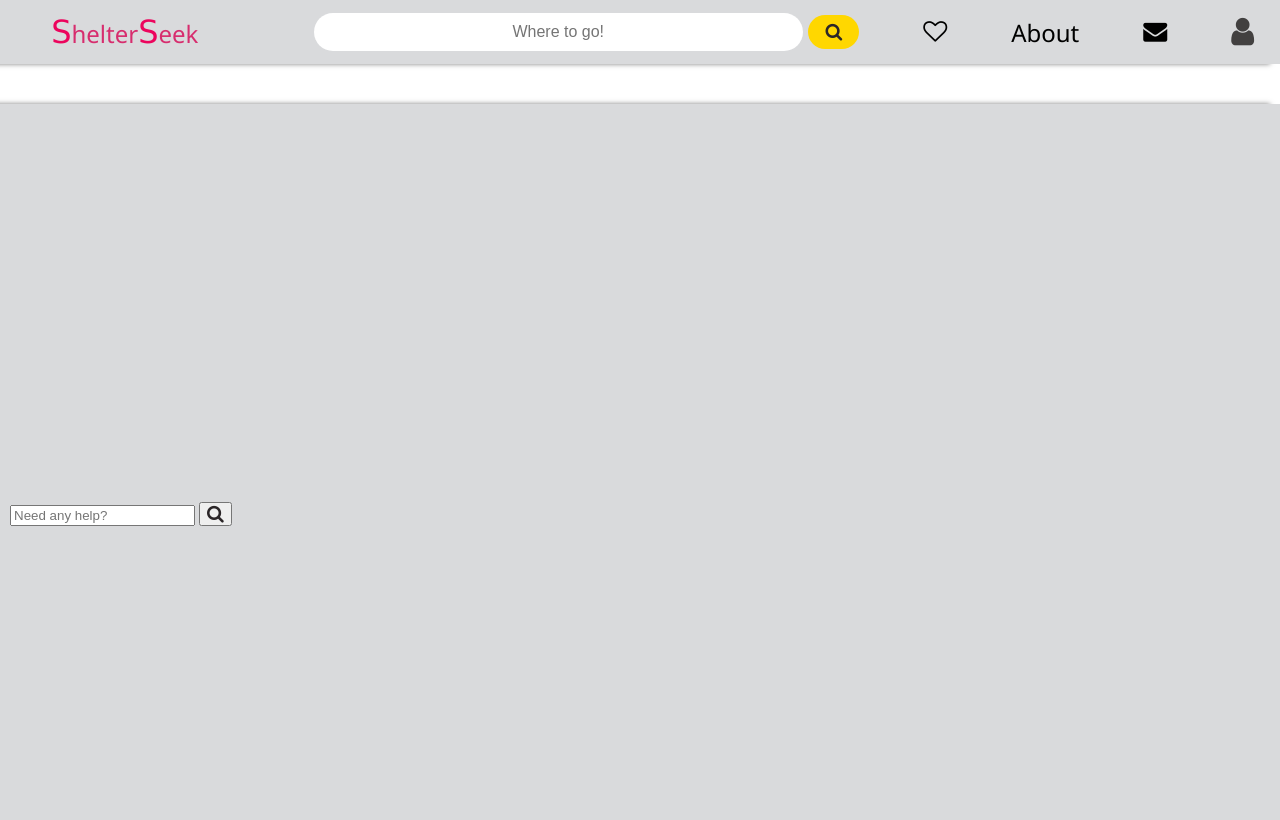
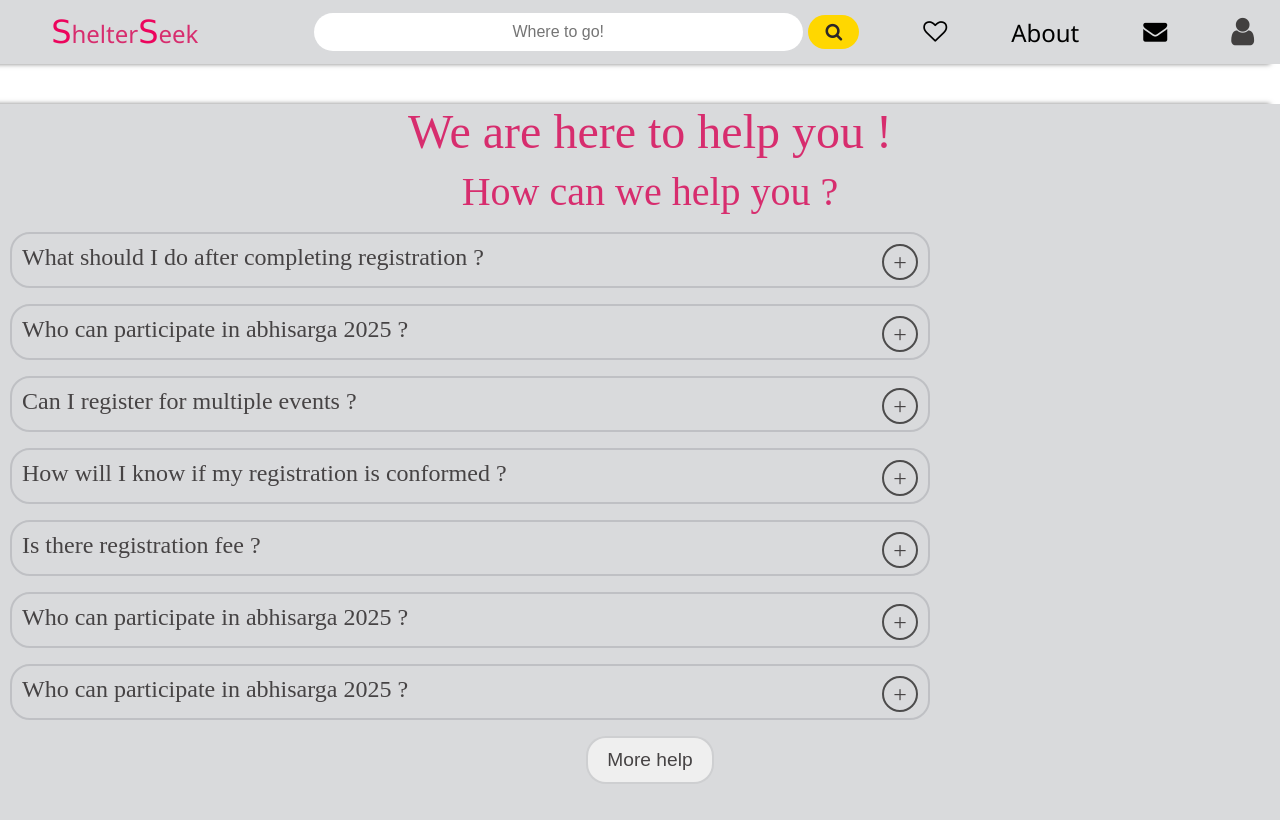
Before and after one commit to Jaswanth-m25/Help-page, a plain HTML site: page index.html in a window 1280 px wide. Drawn offline with Linux system fonts and the light colour scheme.

Commit message:
Update index.html

```diff
--- a/index.html
+++ b/index.html
@@ -41,9 +41,32 @@
          </div>
      </div>
      <div class="help-navbar">
-        <div id="help-searchbar">
-            <input type="text" id="search-bar" name="help-options" placeholder="Need any help?">
-            <button><i class="fa fa-search" id="search-button"></i></button>
+        <div class="heading1">We are here to help you !</div>
+        <div class="heading2">How can we help you ?</div>
+        <div class="questions1">What should I do after completing registration ?
+            <div class="symbol">+</div>
+        </div>
+        <div class="questions2">Who can participate in abhisarga 2025 ?
+            <div class="symbol">+</div>
+        </div>
+        <div class="questions3">Can I register for multiple events ?
+            <div class="symbol">+</div>
+        </div>
+        <div class="questions4">How will I know if my registration is conformed ?
+            <div class="symbol">+</div>
+        </div>
+        <div class="questions5">Is there registration fee ?
+            <div class="symbol">+</div>
+        </div>
+        <div class="questions6">Who can participate in abhisarga 2025 ?
+            <div class="symbol">+</div>
+        </div>
+        <div class="questions7">Who can participate in abhisarga 2025 ?
+            <div class="symbol">+</div>
+        </div>
+        <div class="otherhelp">
+            <button class="helpbutton">More help</button>
+        </div>
         </div>
      </div>
 </body>
```
